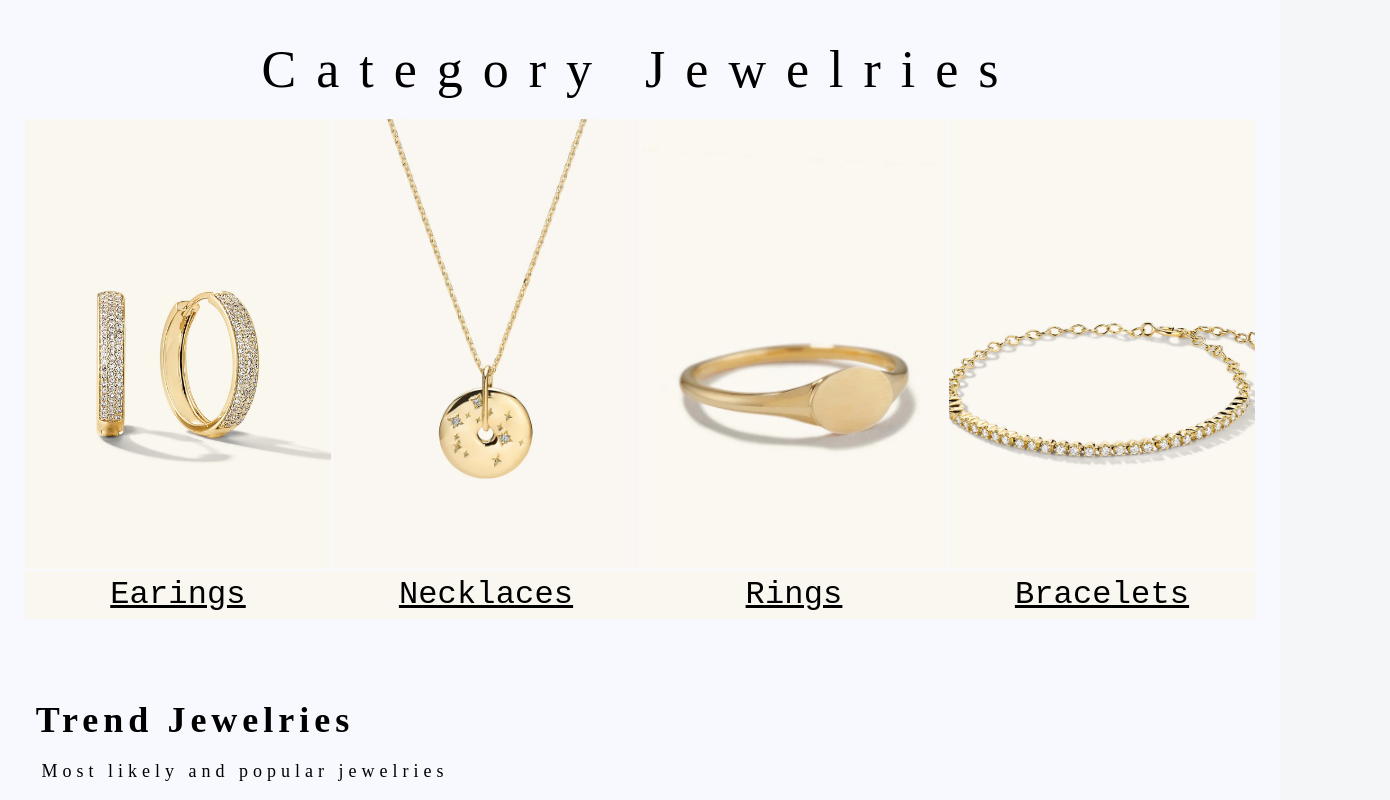
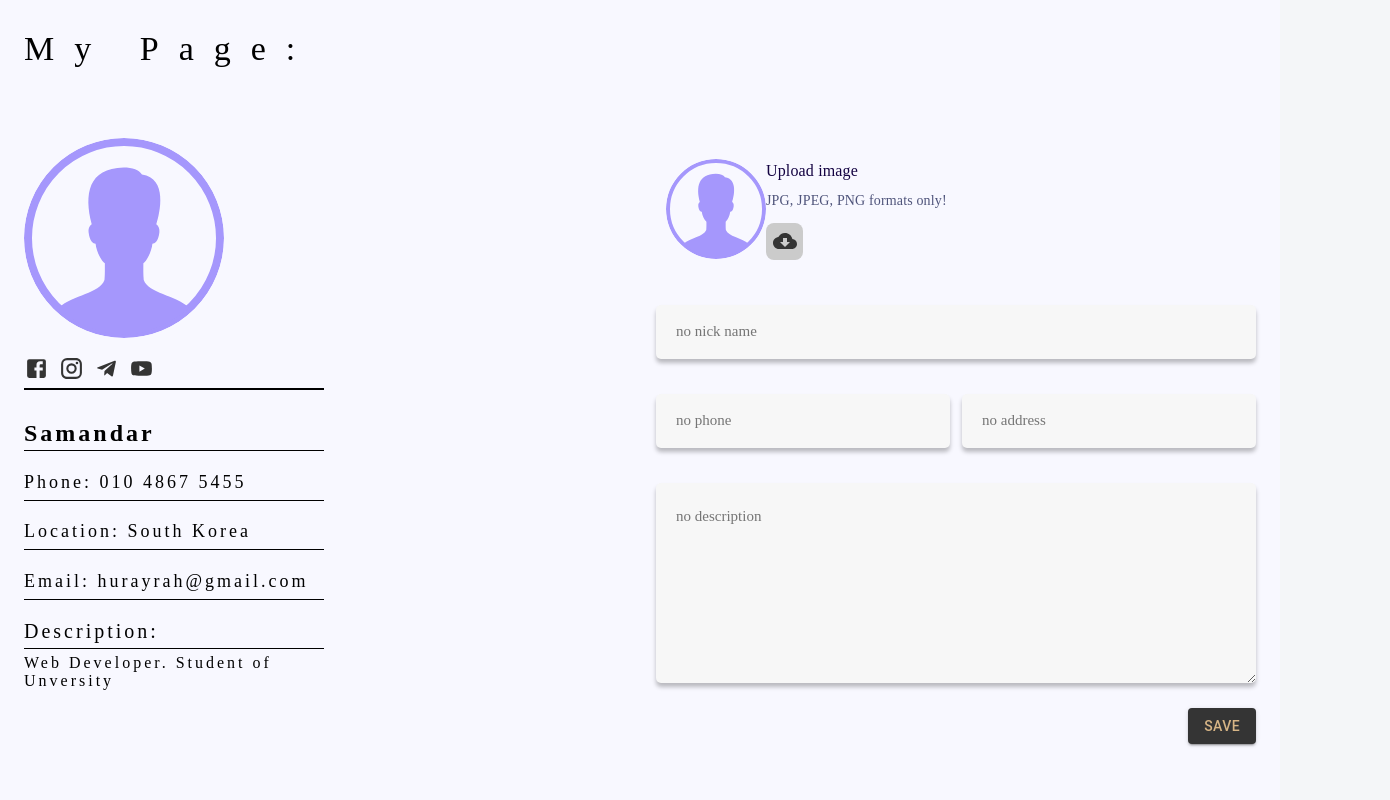
Before and after one commit to SamandarGhost/momentous-frontend, a React (Create React App) app: page /user in a window 1280 px wide. Shown: the part 420-1220 px from the top of the page, 1390 px wide, since content can reach past the window. Built offline with nearby package versions, Linux system fonts and the light colour scheme; no server answers.

Commit message:
feat: develop user page

```diff
--- a/src/app/App.tsx
+++ b/src/app/App.tsx
@@ -91,7 +91,7 @@ function App() {
         <Route path="/orders">
           <OrdersPage />
         </Route>
-        <Route path="/member-page">
+        <Route path="/user">
           <UserPage />
         </Route>
         <Route path="/help">
--- a/src/css/userPage.css
+++ b/src/css/userPage.css
@@ -5,193 +5,169 @@
 	background: #f8f8ff;
 }
 
-.user-page .css-heg063-MuiTabs-flexContainer {
+.user-page .container {
+	width: 100%;
+	height: auto;
+	margin-top: 50px;
+	margin-bottom: 50px;
+	display: flex;
 	flex-direction: column;
+	justify-content: space-between;
+	align-items: flex-start;
 }
 
-.user-page .css-mn3ro6-MuiTabs-indicator {
-	height: 0px;
-	width: 0px;
+.user-page .container .title {
+	margin-bottom: 30px;
+	text-align: center;
+	font-family: "Roboto Serif";
+	font-size: 34px;
+	font-style: normal;
+	font-weight: 500;
+	line-height: normal;
+	letter-spacing: 20px;
+	color: #000;
 }
 
-.user-page .css-1ujnqem-MuiTabs-root {
-	width: 100%;
-}
-
-.user-page .my-page-frame {
+.user-page .container .my-frame {
 	width: 100%;
 	height: auto;
 	display: flex;
 	flex-direction: row;
-	padding: 50px 0 50px 0;
+	justify-content: space-between;
+	align-items: center;
 }
 
-.my-page-frame .my-page-left {
-	width: 70%;
+.user-page .container .my-frame .my-right {
+	width: 600px;
 	height: auto;
 	display: flex;
 	flex-direction: column;
-}
-
-.my-page-left .menu-name {
-	width: 100%;
-	height: 70px;
-	display: flex;
-	justify-content: center;
-	border-bottom: 1px solid #f8f8ff;
-	font-family: 'Poppins';
-	font-style: normal;
-	font-weight: 600;
-	font-size: 45px;
-	color: #f8f8ff;
-}
-
-.my-page-left .menu-content {
-	margin-top: 10px;
-	width: 100%;
-	height: auto;
-	display: flex;
-	flex-direction: column;
-}
-
-.my-page-left .write-content {
-	margin-top: 10px;
-	width: 100%;
-	height: auto;
-	display: flex;
-	flex-direction: column;
-}
-
-.user-page .menu-content .post-content {
-	margin-top: 10px;
-	width: 100%;
-	height: auto;
-	display: flex;
-	flex-direction: column;
-}
-
-.my-page-frame .my-page-right {
-	margin-left: 30px;
-	width: 30%;
-	height: auto;
-	display: flex;
-	flex-direction: column;
-}
-
-.user-page .order-info-box {
-	position: relative;
-	padding: 20px;
-	width: 100%;
-	height: auto;
-	display: flex;
-	flex-direction: column;
-	align-items: center;
-	background: #f6f2ff;
-	box-shadow: 15px 14px 4px rgba(0, 0, 0, 0.25), inset -1px 0px 16px 13px rgb(24 23 112 / 20%);
-	border-radius: 16px;
-}
-
-.user-page .order-info-box .settings-btn {
-	position: absolute;
-	top: 6%;
-	right: 19%;
-	cursor: pointer;
-}
-
-.user-page .order-info-box .order-user-img {
-	position: relative;
-	display: flex;
-	flex-direction: column;
+	justify-content: space-between;
 	align-items: center;
 }
 
-.user-page .order-info-box .order-user-img .order-user-avatar {
-	width: 150px;
-	height: 150px;
-	filter: drop-shadow(0px 4px 4px rgba(0, 0, 0, 0.25));
-	border-radius: 37px;
+.user-page .container .my-frame .my-right .right {
+	width: 600px;
+	height: auto;
+	margin-top: 30px;
+	display: flex;
+	flex-direction: column;
+	justify-content: space-between;
+	align-items: flex-start;
 }
 
-.user-page .order-info-box .order-user-icon-box {
-	position: absolute;
-	padding: 5px;
-	width: 37px;
-	height: 37px;
-	top: 81%;
-	right: 0;
+.user-page .container .my-frame .my-right .right .user-img {
+	width: 200px;
+	height: 250px;
+	margin-top: 10px;
 	display: flex;
-	background: rgb(209 209 209 / 33%);
-	border-radius: 37px;
+	flex-direction: column;
+	justify-content: space-between;
+	align-items: center;
 }
 
-.user-page .order-info-box .order-user-name {
-	margin-top: 10px;
-	font-family: 'Commissioner';
-	font-style: normal;
-	font-weight: 500;
-	font-size: 28px;
-	line-height: 36px;
-	color: #08090d;
+.user-page .container .my-frame .my-right .right .user-img .img {
+	width: 200px;
+	height: auto;
+	border-radius: 50%;
 }
 
-.user-page .order-info-box .order-user-prof {
-	font-family: 'Commissioner';
-	font-style: normal;
-	font-weight: 500;
-	font-size: 20px;
-	line-height: 36px;
-	color: #a1a1a1;
+.user-page .container .my-frame .my-right .right .user-img .media {
+	width: 100%;
+	height: 40px;
+	display: flex;
+	flex-direction: row;
+	justify-content: flex-start;
+	align-items: center;
 }
 
-.user-page .order-info-box .user-media-box {
-	margin-top: 10px;
-	width: 60%;
-	display: flex;
-	flex-direction: row;
-	justify-content: space-between;
+.user-page .container .my-frame .my-right .right .user-img .media .media-icn {
+	width: 25px;
+	height: 25px;
+	margin-right: 10px;
 }
 
-.user-page .order-info-box .user-desc {
+.user-page .container .my-frame .my-right .right .info {
+	width: 100%;
+	height: 350px;
 	margin-top: 30px;
-	width: 90%;
 	display: flex;
-	justify-content: center;
-	font-family: 'DM Sans';
-	font-style: normal;
-	font-weight: 400;
-	font-size: 16px;
-	line-height: 24px;
-	color: #616164;
+	flex-direction: column;
+	justify-content: space-between;
+	align-items: flex-start;
 }
 
-.user-page .order-info-box .css-1e3kzd4-MuiButtonBase-root-MuiButton-root {
-	margin-top: 15px;
-	min-width: 90%;
-	height: 44px;
-	text-transform: capitalize;
+.user-page .container .my-frame .my-right .right .info .name {
+	width: 100%;
+	height: 10px;
+	text-align: start;
+	font-family: "Roboto Serif";
+	font-size: 24px;
 	font-style: normal;
-	font-weight: 600;
-	font-size: 25px;
-	line-height: 38px;
-	color: #f8f8ff;
+	font-weight: bold;
+	line-height: normal;
+	letter-spacing: 3px;
+	color: #000;
 }
 
-.user-page .menu-box img {
-	width: 25px;
+.user-page .container .my-frame .my-right .right .info .two {
+	width: 100%;
+	height: 8px;
+	text-align: start;
+	font-family: "Roboto Serif";
+	font-size: 18px;
+	font-style: normal;
+	font-weight: lighter;
+	line-height: normal;
+	letter-spacing: 3px;
+	color: #000;
 }
 
-.user-page .menu-box span {
-	margin-left: 30px;
-	font-family: 'Poppins';
-	font-style: normal;
-	font-weight: 600;
-	font-size: 25px;
-	line-height: 38px;
-	color: #000000;
+.user-page .container .my-frame .my-right .right .info .desc {
+	width: 300px;
+	height: 150px;
+	display: flex;
+	flex-direction: column;
+	justify-content: space-around;
+	align-items: flex-start;
 }
 
+.user-page .container .my-frame .my-right .right .info .desc .descr {
+	margin-bottom: 5px;
+	text-align: start;
+	font-family: "Roboto Serif";
+	font-size: 20px;
+	font-style: normal;
+	font-weight: 200;
+	line-height: normal;
+	letter-spacing: 3px;
+	color: #000;
+}
+
+.user-page .container .my-frame .my-right .right .info .desc .context {
+	width: 250px;
+	height: 150px;
+	margin-top: 5px;
+	text-align: start;
+	font-family: "Roboto Serif";
+	font-size: 16px;
+	font-style: normal;
+	font-weight: 200;
+	line-height: normal;
+	letter-spacing: 3px;
+	color: #000;
+}
+
+.user-page .container .my-frame .my-right .right .divider {
+	width: 100px;
+	height: 2px;
+	color: black;
+}
+
+/* Settings */
+
 .user-page .settings {
-	width: 95%;
+	width: 600px;
 	height: auto;
 	display: flex;
 	flex-direction: column;
@@ -218,6 +194,7 @@
 	display: flex;
 	flex-direction: column;
 }
+
 .user-page .settings .spec-label {
 	font-family: 'Source Serif Pro';
 	font-style: normal;
--- a/src/screens/userPage/index.tsx
+++ b/src/screens/userPage/index.tsx
@@ -1,4 +1,4 @@
-import { Box, Container, Stack } from "@mui/material";
+import { Box, Container, Stack, Typography } from "@mui/material";
 import FacebookIcon from "@mui/icons-material/Facebook";
 import InstagramIcon from "@mui/icons-material/Instagram";
 import TelegramIcon from "@mui/icons-material/Telegram";
@@ -9,54 +9,48 @@ import { useGlobals } from "../../app/hooks/useGlobals";
 import "../../css/userPage.css";
 import { MemberType } from "../../lib/enums/member.enum";
 import { serverApi } from "../../lib/config";
+import Divider from "../../app/components/divider";
 
 export default function UserPage() {
-  const history = useHistory();
-  const {authMember} = useGlobals();
+  const { authMember } = useGlobals();
 
-  if(!authMember) history.push("/");
   return (
     <div className={"user-page"}>
-      <Container>
-        <Stack className={"my-page-frame"}>
-          <Stack className={"my-page-left"}>
-            <Box display={"flex"} flexDirection={"column"}>
-              <Box className={"menu-name"}>Modify Member Details</Box>
-              <Box className={"menu-content"}>
-                <Settings />
+      <Container className={"container"}>
+        <Typography className={'title'}>My Page:</Typography>
+        <Stack className={"my-frame"}>
+          <Stack className={"my-right"}>
+            <Stack className={'right'}>
+              <Box className={'user-img'}>
+                <img src="/icons/default-user.svg" className={'img'} alt="" />
+                <Box className={'media'}>
+                  <FacebookIcon className={'media-icn'} />
+                  <InstagramIcon className={'media-icn'} />
+                  <TelegramIcon className={'media-icn'} />
+                  <YouTubeIcon className={'media-icn'} />
+                </Box>
               </Box>
-            </Box>
+              <Divider height="2" width="300" bg="black" />
+              <Box className={'info'}>
+                <Typography className={'name'}>Samandar</Typography>
+                <Divider height="1" width="300" bg="black" />
+                <Typography className={'two'}>Phone: 010 4867 5455</Typography>
+                <Divider height="1" width="300" bg="black" />
+                <Typography className={'two'}>Location: South Korea</Typography>
+                <Divider height="1" width="300" bg="black" />
+                <Typography className={'two'}>Email: hurayrah@gmail.com</Typography>
+                <Divider height="1" width="300" bg="black" />
+                <Box className={'desc'}>
+                  <Typography className={'descr'}>Description:</Typography>
+                  <Divider height="1" width="300" bg="black" />
+                  <Typography className={'context'}>Web Developer. Student of Unversity</Typography>
+                </Box>
+              </Box>
+            </Stack>
           </Stack>
-
-          <Stack className={"my-page-right"}>
-            <Box className={"order-info-box"}>
-              <Box
-                display={"flex"}
-                flexDirection={"column"}
-                alignItems={"center"}
-              >
-                <div className={"order-user-img"}>
-                  <img
-                     src={ authMember?.memberImage ? `${serverApi}/${authMember.memberImage}` : "/icons/default-user.svg"}
-                    className={"order-user-avatar"}
-                  />
-                  <div className={"order-user-icon-box"}>
-                    <img src={authMember?.memberType === MemberType.RESTAURANT
-                        ? "/icons/restaurant.svg"
-                        : "/icons/user-badge.svg"} />
-                  </div>
-                </div>
-                <span className={"order-user-name"}>{authMember?.memberNick}</span>
-                <span className={"order-user-prof"}>{authMember?.memberType}</span>
-                <span className={"order-user-prof"}>{authMember?.memberAdress ? authMember?.memberAdress : "no address"}</span>
-              </Box>
-              <Box className={"user-media-box"}>
-                <FacebookIcon />
-                <InstagramIcon />
-                <TelegramIcon />
-                <YouTubeIcon />
-              </Box>
-              <p className={"user-desc"}>{authMember?.memberDesc ? authMember.memberDesc : "no description"}</p>
+          <Stack className={"my-left"}>
+            <Box className={"menu-content"}>
+              <Settings />
             </Box>
           </Stack>
         </Stack>
```
